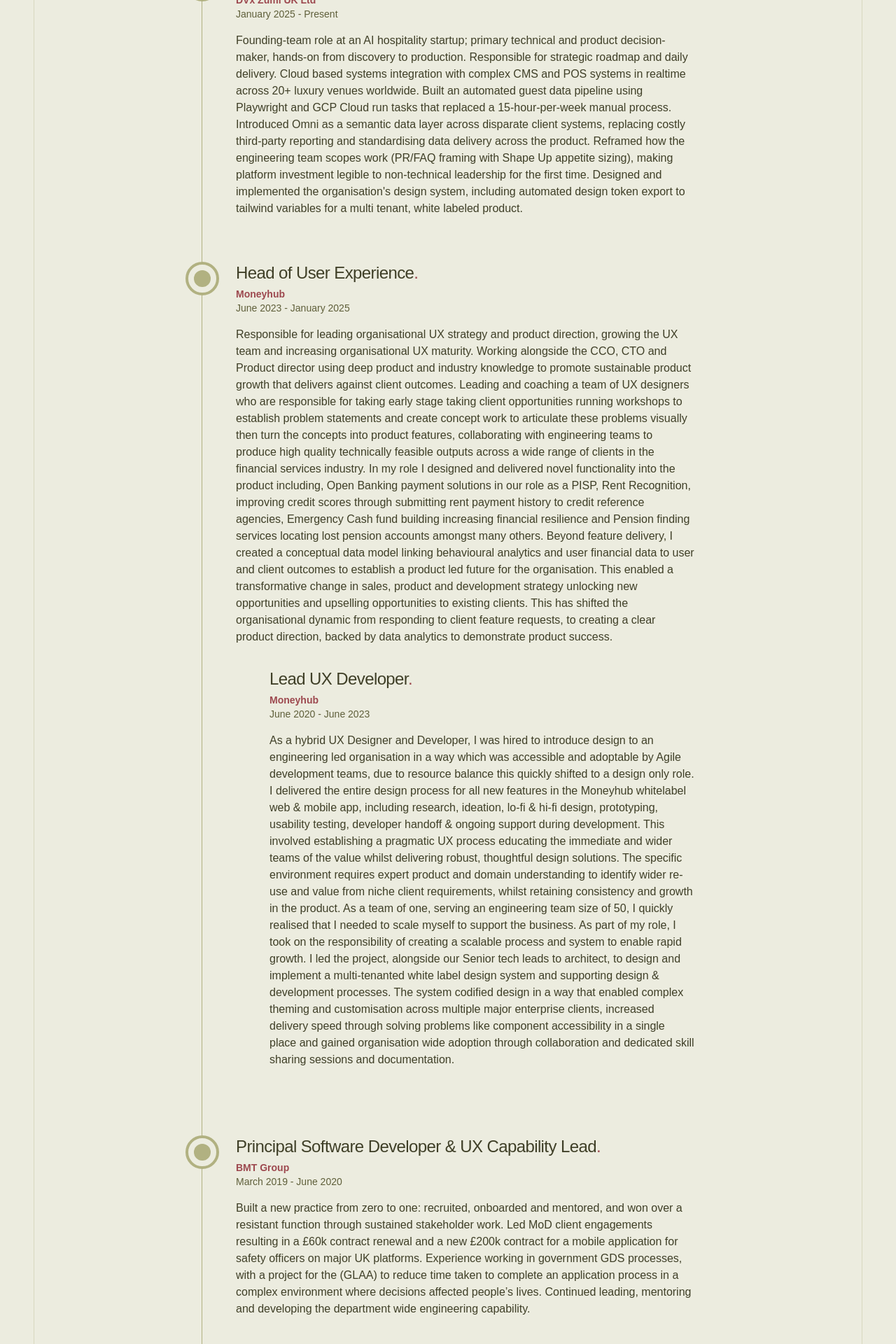
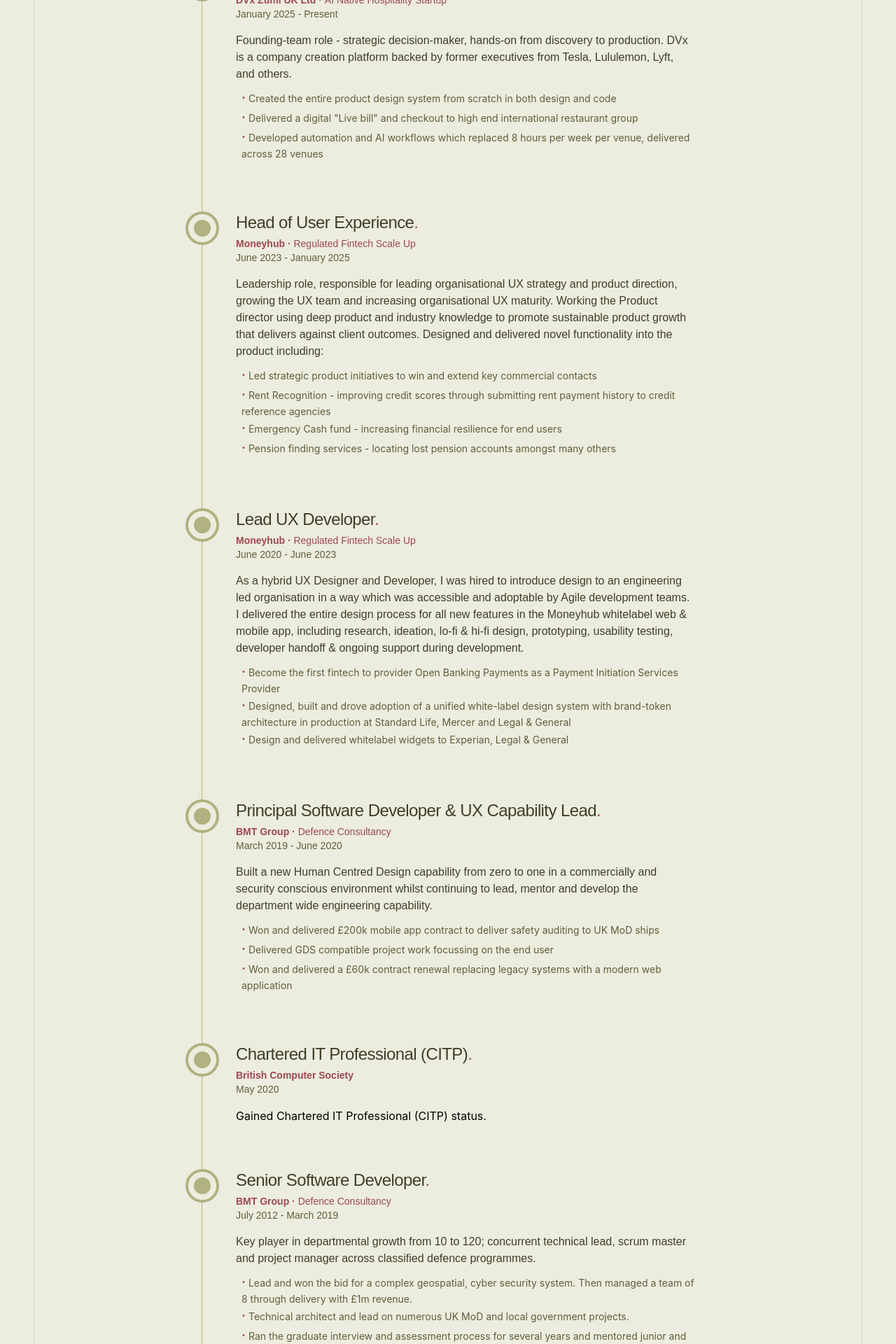
Before and after one commit to dougajmcdonald/dougmcdonald.co.uk-v2, a React (Vite) app: page /career in a window 1280 px wide. Shown: the part 820-2740 px from the top of the page at 70% size. Built offline with nearby package versions, Linux system fonts and the light colour scheme.

Commit message:
Rework career page

```diff
--- a/package.json
+++ b/package.json
@@ -12,6 +12,7 @@
   },
   "dependencies": {
     "@fontsource-variable/inter": "^5.2.8",
+    "@fontsource/ibm-plex-mono": "^5.2.7",
     "@fontsource/ibm-plex-sans": "^5.2.8",
     "@masonry-grid/react": "^1.1.1",
     "@phosphor-icons/react": "^2.1.10",
--- a/src/components/Role.tsx
+++ b/src/components/Role.tsx
@@ -14,10 +14,11 @@
   title: string
   dates: string
   company: string
+  industry?: string
   children: ReactNode
 }
 
-export function Role({ title, dates, company, children }: RoleProps) {
+export function Role({ title, dates, company, industry, children }: RoleProps) {
   return (
     <section className="border-primary-400 flex border-l py-8">
       <TimePoint />
@@ -25,6 +26,12 @@
         <Heading level={3}>{title}</Heading>
         <Text tone="accent" size="sm" className="mt-1" weight="medium">
           {company}
+          {industry && (
+            <>
+              {' '}
+              · <span className="font-normal">{industry}</span>
+            </>
+          )}
         </Text>
         <Text tone="subtle" size="sm" className="mb-4">
           {dates}
@@ -35,17 +42,17 @@
   )
 }
 
-export function SubRole({ title, dates, company, children }: RoleProps) {
-  return (
-    <div className="ml-12 flex flex-col py-8">
-      <Heading level={3}>{title}</Heading>
-      <Text tone="accent" size="sm" className="mt-1" weight="medium">
-        {company}
-      </Text>
-      <Text tone="subtle" size="sm" className="mb-4">
-        {dates}
-      </Text>
-      {children}
-    </div>
-  )
-}
+// export function SubRole({ title, dates, company, children }: RoleProps) {
+//   return (
+//     <div className="ml-12 flex flex-col py-8">
+//       <Heading level={3}>{title}</Heading>
+//       <Text tone="accent" size="sm" className="mt-1" weight="medium">
+//         {company}
+//       </Text>
+//       <Text tone="subtle" size="sm" className="mb-4">
+//         {dates}
+//       </Text>
+//       {children}
+//     </div>
+//   )
+// }
--- a/src/index.css
+++ b/src/index.css
@@ -1,6 +1,7 @@
 @import 'tailwindcss';
 @import '@fontsource-variable/inter/wght.css';
 @import '@fontsource/ibm-plex-sans';
+@import '@fontsource/ibm-plex-mono';
 
 @theme {
   --color-primary-50: #f5f5ef;
@@ -19,6 +20,7 @@
 
   --font-heading: 'Inter Variable', sans-serif;
   --font-body: 'IBM Plex Sans', sans-serif;
+  --font-mono: 'IBM Plex Mono', sans-serif;
 
   --border-width-6: '6px';
 }
--- a/src/pages/Career.tsx
+++ b/src/pages/Career.tsx
@@ -2,7 +2,18 @@
 import { Heading } from '@components/Heading'
 import { Text } from '@components/Text'
 import { Role } from '@components/Role'
-import { SubRole } from '@components/Role'
+
+const AchievementList = ({ achievements }: { achievements: string[] }) => {
+  return (
+    <ul className="my-2 ml-2">
+      {achievements.map((achievement) => (
+        <li className="text-primary-700 text-sm" key={achievement}>
+          <span className="text-accent text-lg font-bold">·</span> {achievement}
+        </li>
+      ))}
+    </ul>
+  )
+}
 
 export function Career() {
   return (
@@ -16,141 +27,149 @@
           title="Head of Product Design"
           dates="January 2025 - Present"
           company="DVx Zumi UK Ltd"
+          industry="AI Native Hospitality Startup"
         >
           <Text>
-            Founding-team role at an AI hospitality startup; primary technical and product
-            decision-maker, hands-on from discovery to production. Responsible for strategic roadmap
-            and daily delivery. Cloud based systems integration with complex CMS and POS systems in
-            realtime across 20+ luxury venues worldwide. Built an automated guest data pipeline
-            using Playwright and GCP Cloud run tasks that replaced a 15-hour-per-week manual
-            process. Introduced Omni as a semantic data layer across disparate client systems,
-            replacing costly third-party reporting and standardising data delivery across the
-            product. Reframed how the engineering team scopes work (PR/FAQ framing with Shape Up
-            appetite sizing), making platform investment legible to non-technical leadership for the
-            first time. Designed and implemented the organisation's design system, including
-            automated design token export to tailwind variables for a multi tenant, white labeled
-            product.
+            Founding-team role - strategic decision-maker, hands-on from discovery to production.
+            DVx is a company creation platform backed by former executives from Tesla, Lululemon,
+            Lyft, and others.
           </Text>
+          <AchievementList
+            achievements={[
+              'Created the entire product design system from scratch in both design and code',
+              'Delivered a digital "Live bill" and checkout to high end international restaurant group',
+              'Developed automation and AI workflows which replaced 8 hours per week per venue, delivered across 28 venues',
+            ]}
+          />
         </Role>
 
-        <Role title="Head of User Experience" dates="June 2023 - January 2025" company="Moneyhub">
+        <Role
+          title="Head of User Experience"
+          dates="June 2023 - January 2025"
+          company="Moneyhub"
+          industry="Regulated Fintech Scale Up"
+        >
           <Text>
-            Responsible for leading organisational UX strategy and product direction, growing the UX
-            team and increasing organisational UX maturity. Working alongside the CCO, CTO and
+            Leadership role, responsible for leading organisational UX strategy and product
+            direction, growing the UX team and increasing organisational UX maturity. Working the
             Product director using deep product and industry knowledge to promote sustainable
-            product growth that delivers against client outcomes. Leading and coaching a team of UX
-            designers who are responsible for taking early stage taking client opportunities running
-            workshops to establish problem statements and create concept work to articulate these
-            problems visually then turn the concepts into product features, collaborating with
-            engineering teams to produce high quality technically feasible outputs across a wide
-            range of clients in the financial services industry. In my role I designed and delivered
-            novel functionality into the product including, Open Banking payment solutions in our
-            role as a PISP, Rent Recognition, improving credit scores through submitting rent
-            payment history to credit reference agencies, Emergency Cash fund building increasing
-            financial resilience and Pension finding services locating lost pension accounts amongst
-            many others. Beyond feature delivery, I created a conceptual data model linking
-            behavioural analytics and user financial data to user and client outcomes to establish a
-            product led future for the organisation. This enabled a transformative change in sales,
-            product and development strategy unlocking new opportunities and upselling opportunities
-            to existing clients. This has shifted the organisational dynamic from responding to
-            client feature requests, to creating a clear product direction, backed by data analytics
-            to demonstrate product success.
+            product growth that delivers against client outcomes. Designed and delivered novel
+            functionality into the product including:
           </Text>
-          <SubRole title="Lead UX Developer" dates="June 2020 - June 2023" company="Moneyhub">
+          <AchievementList
+            achievements={[
+              'Led strategic product initiatives to win and extend key commercial contacts',
+              'Rent Recognition - improving credit scores through submitting rent payment history to credit reference agencies',
+              'Emergency Cash fund - increasing financial resilience for end users',
+              'Pension finding services - locating lost pension accounts amongst many others',
+            ]}
+          />
+        </Role>
+
+        <Role
+          title="Lead UX Developer"
+          dates="June 2020 - June 2023"
+          company="Moneyhub"
+          industry="Regulated Fintech Scale Up"
+        >
           <Text>
-              As a hybrid UX Designer and Developer, I was hired to introduce design to an
-              engineering led organisation in a way which was accessible and adoptable by Agile
-              development teams, due to resource balance this quickly shifted to a design only role.
+            As a hybrid UX Designer and Developer, I was hired to introduce design to an engineering
+            led organisation in a way which was accessible and adoptable by Agile development teams.
             I delivered the entire design process for all new features in the Moneyhub whitelabel
             web & mobile app, including research, ideation, lo-fi & hi-fi design, prototyping,
-              usability testing, developer handoff & ongoing support during development. This
-              involved establishing a pragmatic UX process educating the immediate and wider teams
-              of the value whilst delivering robust, thoughtful design solutions. The specific
-              environment requires expert product and domain understanding to identify wider re-use
-              and value from niche client requirements, whilst retaining consistency and growth in
-              the product. As a team of one, serving an engineering team size of 50, I quickly
-              realised that I needed to scale myself to support the business. As part of my role, I
-              took on the responsibility of creating a scalable process and system to enable rapid
-              growth. I led the project, alongside our Senior tech leads to architect, to design and
-              implement a multi-tenanted white label design system and supporting design &
-              development processes. The system codified design in a way that enabled complex
-              theming and customisation across multiple major enterprise clients, increased delivery
-              speed through solving problems like component accessibility in a single place and
-              gained organisation wide adoption through collaboration and dedicated skill sharing
-              sessions and documentation.
+            usability testing, developer handoff & ongoing support during development.
           </Text>
-          </SubRole>
+          <AchievementList
+            achievements={[
+              'Become the first fintech to provider Open Banking Payments as a Payment Initiation Services Provider',
+              'Designed, built and drove adoption of a unified white-label design system with brand-token architecture in production at Standard Life, Mercer and Legal & General',
+              'Design and delivered whitelabel widgets to Experian, Legal & General',
+            ]}
+          />
         </Role>
 
         <Role
           title="Principal Software Developer & UX Capability Lead"
           dates="March 2019 - June 2020"
           company="BMT Group"
+          industry="Defence Consultancy"
         >
           <Text>
-            Built a new practice from zero to one: recruited, onboarded and mentored, and won over a
-            resistant function through sustained stakeholder work. Led MoD client engagements
-            resulting in a £60k contract renewal and a new £200k contract for a mobile application
-            for safety officers on major UK platforms. Experience working in government GDS
-            processes, with a project for the (GLAA) to reduce time taken to complete an application
-            process in a complex environment where decisions affected people’s lives. Continued
-            leading, mentoring and developing the department wide engineering capability.
+            Built a new Human Centred Design capability from zero to one in a commercially and
+            security conscious environment whilst continuing to lead, mentor and develop the
+            department wide engineering capability.
           </Text>
-          <SubRole
+          <AchievementList
+            achievements={[
+              'Won and delivered £200k mobile app contract to deliver safety auditing to UK MoD ships',
+              'Delivered GDS compatible project work focussing on the end user',
+              'Won and delivered a £60k contract renewal replacing legacy systems with a modern web application',
+            ]}
+          />
+        </Role>
+
+        <Role
           title="Chartered IT Professional (CITP)"
           dates="May 2020"
           company="British Computer Society"
         >
-            <Text>
-              Studied for, presented to a panel of my peers and gained Chartered IT Professional
-              (CITP) membership proving that I operate at the highest levels of technical and
-              professional competence and my skills are matched by my ethical integrity.
-            </Text>
-          </SubRole>
-          <SubRole
+          Gained Chartered IT Professional (CITP) status.
+        </Role>
+        <Role
           title="Senior Software Developer"
           dates="July 2012 - March 2019"
           company="BMT Group"
+          industry="Defence Consultancy"
         >
           <Text>
             Key player in departmental growth from 10 to 120; concurrent technical lead, scrum
-              master and project manager across classified defence programmes. Technical architect
-              and lead on numerous UK MoD and local government projects. Prime-contractor technical
-              and delivery lead on JUMP, a £1m/year, two-year classified programme; led 8 engineers
-              and two subcontractor organisations, and won the extension. Led and implemented the
-              department’s process improvement strategy, including the transition from vanilla JS to
-              React, from manual SQL scripts to source controlled database projects and VSS to git.
-              Ran the graduate interview and assessment process for several years and mentored
-              junior and mid-level engineers.
+            master and project manager across classified defence programmes.
           </Text>
-          </SubRole>
-          <SubRole title="Software Developer" dates="February 2011 - July 2012" company="BMT Group">
+          <AchievementList
+            achievements={[
+              'Lead and won the bid for a complex geospatial, cyber security system. Then managed a team of 8 through delivery with £1m revenue.',
+              'Technical architect and lead on numerous UK MoD and local government projects.',
+              'Ran the graduate interview and assessment process for several years and mentored junior and mid-level engineers.',
+              'Led and implemented the department’s process improvement strategy, including the transition from vanilla JS to React, from manual SQL scripts to source controlled database projects and VSS to git.',
+            ]}
+          />
+        </Role>
+        <Role
+          title="Software Developer"
+          dates="February 2011 - July 2012"
+          company="BMT Group"
+          industry="Defence Consultancy"
+        >
           <Text>
-              My role involved the development of complex line of business and large-scale
-              management information systems. Included gathering and managing conflicting customer
-              requirements and full responsibility for release planning and deployment. I led the
-              migration from .NET webforms to .NET MVC in many of our core applications, which
-              enabled effective unit testing for the first time. I also advocated and implemented a
-              transition from rigid front-end frameworks to more flexibly designed approaches,
-              providing a better user experience for our customers.
+            Developed complex line of business and large-scale management information systems.
+            Included gathering and managing conflicting customer requirements and full
+            responsibility for release planning and deployment.
           </Text>
-          </SubRole>
+          <AchievementList
+            achievements={[
+              'Built the company-wide Management Information System, which became critical infrastructure during BMT’s ~£90m MARS tanker programme win',
+              'Led the migration from .NET webforms to .NET MVC in many of our core applications, which enabled effective unit testing for the first time',
+              'Delivered eCassandra, a UK MoD risk-reporting system (£200k) using Ext.NET and Sencha.js',
+            ]}
+          />
         </Role>
-
         <Role
           title="IT Systems Developer"
           dates="August 2006 - February 2011"
           company="National Milk Records"
+          industry="Agricultural lab testing"
         >
           <Text>
-            Initially supported the Artemis system, designing and maintaining database procedures
-            for the UK's nationwide milk testing system. Learned to manage and maintain a 100GB
-            transactionally replicated database topology. Latterly, worked in end to end software
-            development where I built iReports, giving farmers real-time access to test results with
-            filtering and reporting which is still in active production use today. Solo developed
-            "HAMSTA", the microbiology testing application serving results for approximately 97% of
-            UK dairy farmers.
+            Supported the UKs milk testing system used by 97% of UK farms, designing and maintaining
+            database procedures for the UK's nationwide milk testing system.
           </Text>
+          <AchievementList
+            achievements={[
+              'Manages and maintained a 100GB transactionally replicated database topology.',
+              'Built iReports, giving farmers real-time access to test results with filtering and reporting which is still in active production use today.',
+              'Solo developed "HAMSTA", the microbiology testing application serving results to B2B customers',
+            ]}
+          />
         </Role>
         <Role title="Graduate Placement" dates="July 2005 - August 2006" company="Somerfield">
           <Text>
```
Also changed, not shown: 1 other file (tests, documents, lock files or other folders). Lines whose indentation alone changed are shown as unchanged.
